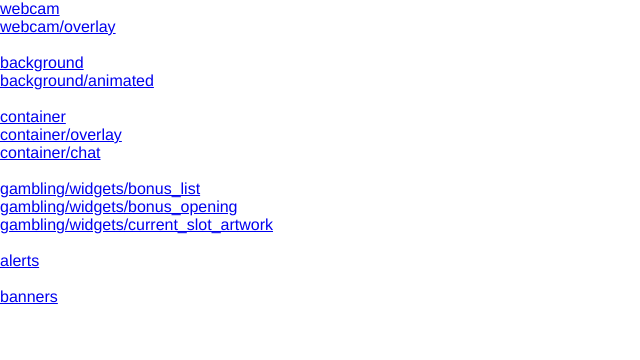
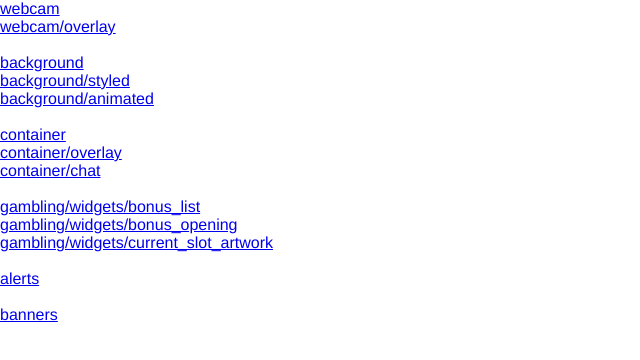
Before and after one commit to MarkMolenmaker/kick_dynamic_overlays, a Vue app: page /gambling/widgets/bonus_list in a window 1280 px wide. Shown: the top 360 px of the page, without its empty margins (0-640 px from the left). Built offline with nearby package versions, Linux system fonts and the light colour scheme; no server answers.

Commit message:
Background image addition

```diff
--- a/src/assets/sass/style.sass
+++ b/src/assets/sass/style.sass
@@ -61,6 +61,9 @@ span, th, td
   aspect-ratio: 1 / 1
   opacity: 0.1
 
+.bg-full
+  background: url("~@/assets/images/kick_fullscreen_background.png") no-repeat center center fixed
+
 .tp-1
   border-top: 5px solid
   border-image: $gradient-gold-1 1
--- a/src/router/index.js
+++ b/src/router/index.js
@@ -11,6 +11,8 @@ const routes = [
 
   { path: '/background', name: 'background',
     component: () => import('@/views/background/BackgroundRoot.vue') },
+  { path: '/background/styled', name: 'background_styled',
+    component: () => import('@/views/background/BackgroundStyled.vue') },
   { path: '/background/animated', name: 'background_animated',
     component: () => import('@/views/background/BackgroundAnimated.vue') },
 
--- a/src/views/HomeView.vue
+++ b/src/views/HomeView.vue
@@ -4,6 +4,7 @@
     <router-link to="/webcam/overlay">webcam/overlay</router-link>
     <br>
     <router-link to="/background">background</router-link>
+    <router-link to="/background/styled">background/styled</router-link>
     <router-link to="/background/animated">background/animated</router-link>
     <br>
     <router-link to="/container">container</router-link>
--- /dev/null
+++ b/src/views/background/BackgroundStyled.vue
@@ -0,0 +1,9 @@
+<script setup />
+
+<template>
+  <div class="bg bg-full">
+  </div>
+</template>
+
+<style scoped lang="sass">
+</style>
```
Also changed, not shown: src/assets/images/kick_fullscreen_background.png (added).
